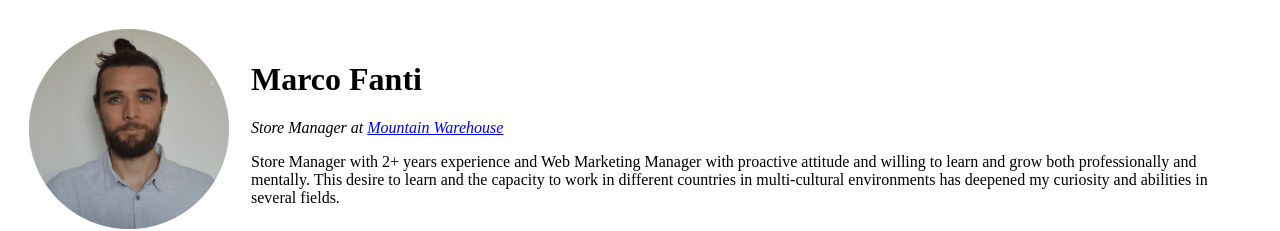
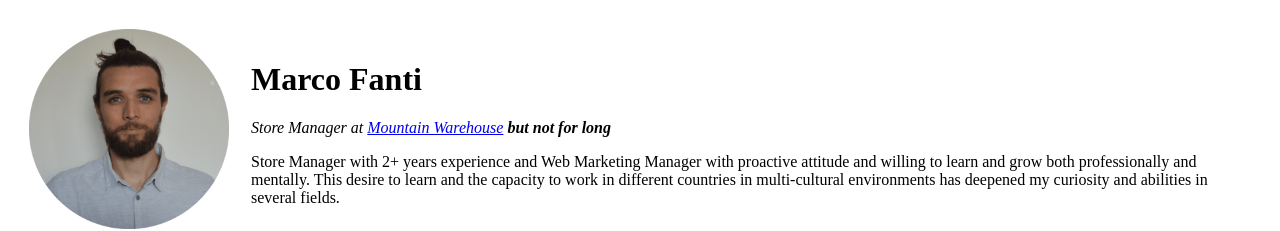
Before and after one commit to nanofanti/cv, a plain HTML site: page index.html in a window 1280 px wide. Shown: the top 231 px of the page. Drawn offline with Linux system fonts and the light colour scheme; files whose address does not match are found by name.

Commit message:
Update index.html

```diff
--- a/index.html
+++ b/index.html
@@ -14,7 +14,7 @@
       </td>
       <td>
         <h1>Marco Fanti</h1>
-        <p><em>Store Manager at <a href="https://www.mountainwarehouse.com/">Mountain Warehouse</a></em></p>
+        <p><em>Store Manager at <a href="https://www.mountainwarehouse.com/">Mountain Warehouse</a><strong> but not for long</strong></em></p>
         <p>Store Manager with 2+ years experience and Web Marketing Manager with proactive attitude and willing to learn and grow both professionally and mentally. This desire to learn and the capacity to work in different countries in multi-cultural
           environments has deepened my curiosity and abilities in several fields.</p>
       </td>
```
